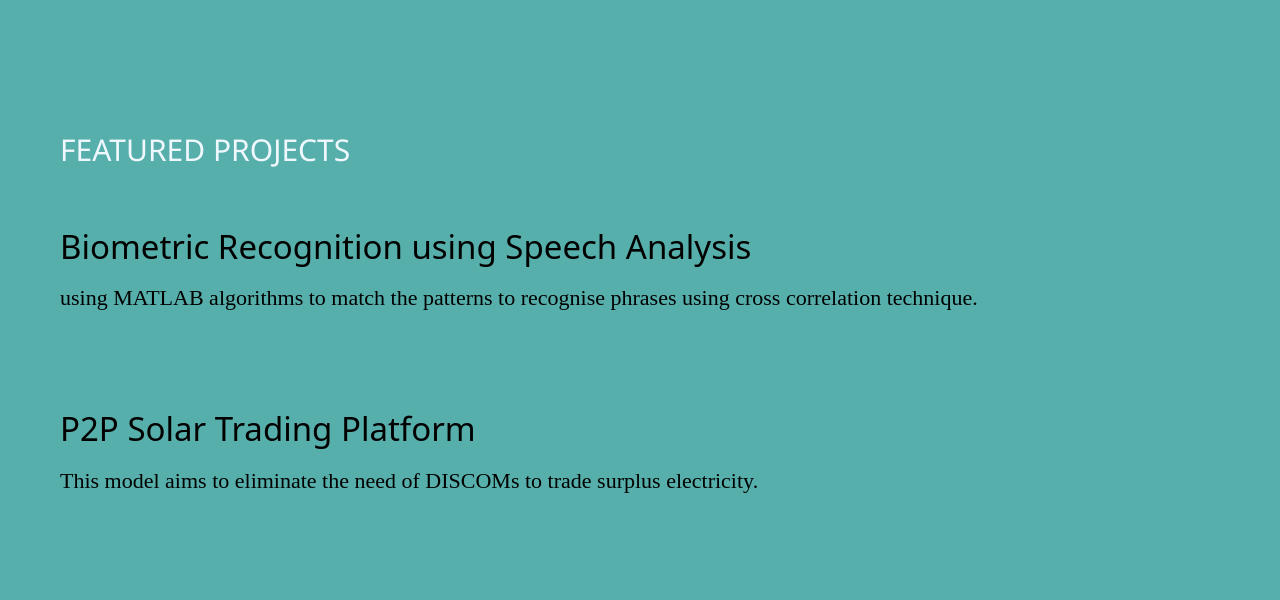
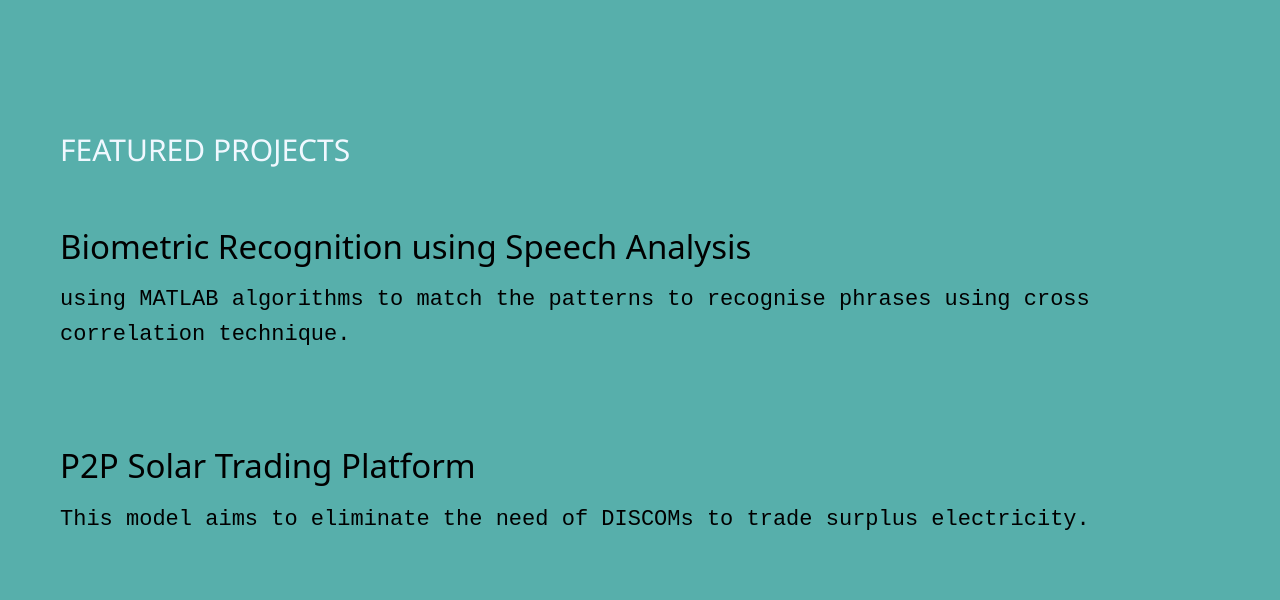
Before and after one commit to anshpatel02/anshpatel, a plain HTML site: page index.html in a window 1280 px wide. Shown: the part 2500-3100 px from the top of the page. Drawn offline with nearby package versions, Linux system fonts and the light colour scheme.

Commit message:
Update index.html

```diff
--- a/index.html
+++ b/index.html
@@ -63,7 +63,7 @@
                         I'm currently studying Electronics and Communication at<br> <span style="font-weight: 600">Vit Vellore</span><br>
                     </p>
                     <p id="justspc">
-                        <span style="font-weight: 600">If you don't find me online then,<br></span> I'm probably sleeping or playing Tennis.
+                        <span style="font-weight: 600">If you don't find me online then,<br></span> I'm probably sleeping or playing Tennis...
                         <span style="font-size:30px">&#x1f634;</span>
                         <span style="font-size:30px">&#x1F3BE;</span>
                     </p>
@@ -101,13 +101,13 @@
                         Biometric Recognition using Speech Analysis
                     </p>
                     <p id="onep">
-                        using MATLAB algorithms to match the patterns to recognise phrases using cross correlation technique.
+                        <tt>using MATLAB algorithms to match the patterns to recognise phrases using cross correlation technique.</tt>
                     </p>
                     <p id="solar">
                         P2P Solar Trading Platform
                     </p>
                     <p id="solarcontent">
-                        This model aims to eliminate the need of DISCOMs to trade surplus electricity.
+                        <tt>This model aims to eliminate the need of DISCOMs to trade surplus electricity.</tt>
                     </p>
                 </div>
             </div>
```
